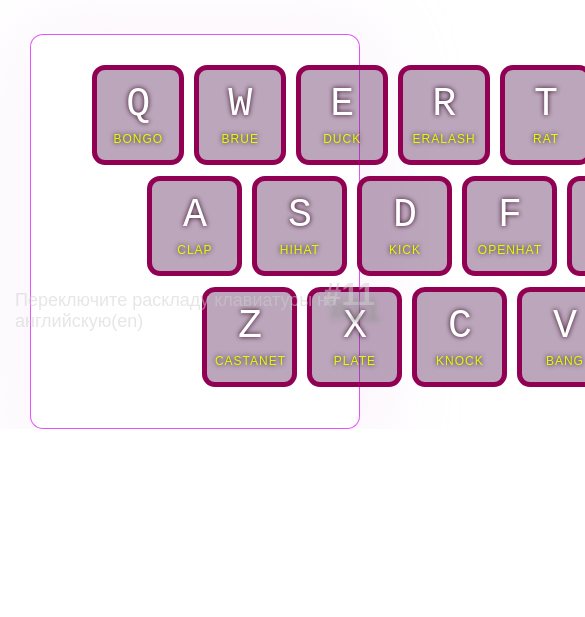
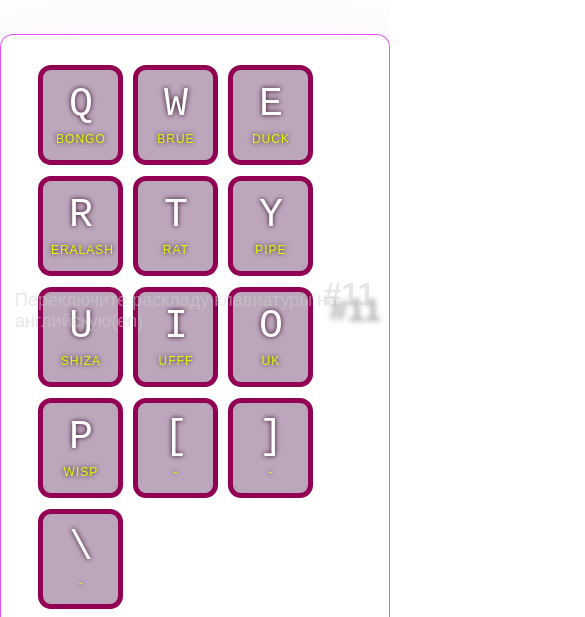
Before and after one commit to doctored11/JS30-miniProjects.githib.io, a plain HTML site: page SoundBar/index.html in a window 390 px wide. Shown: the part 474-1091 px from the top of the page, 585 px wide, since content can reach past the window. Before the commit the page ends 903 px from the top, so only its background shows below. Drawn offline with Linux system fonts and the light colour scheme.

Commit message:
fix btns for 1300px - 1800px+

```diff
--- a/SoundBar/style.css
+++ b/SoundBar/style.css
@@ -132,3 +132,40 @@ kbd {
     text-align: center;
     margin-bottom: 8%;
 }
+@media (max-width: 1550px){
+    .center{
+        margin: 0;
+        justify-content: flex-start;
+    }
+}
+@media (max-width: 1350px){
+    .center{
+        padding: 30px 20px;
+        margin: 0 auto;
+    }
+    .key{
+        max-width: 50px;
+    }
+    .keys{
+        margin: 0 auto;
+        max-width: 95%;
+    }
+}
+@media (max-width: 1200px){
+    .center{
+        padding: 30px 20px;
+        margin: 0 auto;
+    }
+    .key{
+        max-width: 60px;
+    }
+    .keys{
+        margin: 0 auto;
+        max-width: 90%;
+    }
+    .key-line {
+        max-width: 1225px;
+        display: flex;
+        flex-wrap: wrap;
+    }
+}
```
